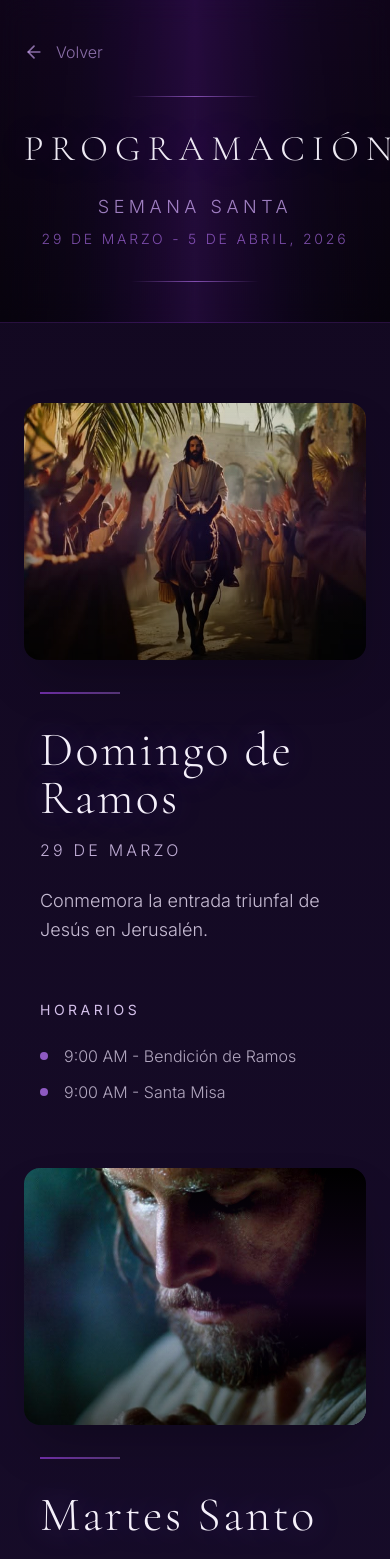
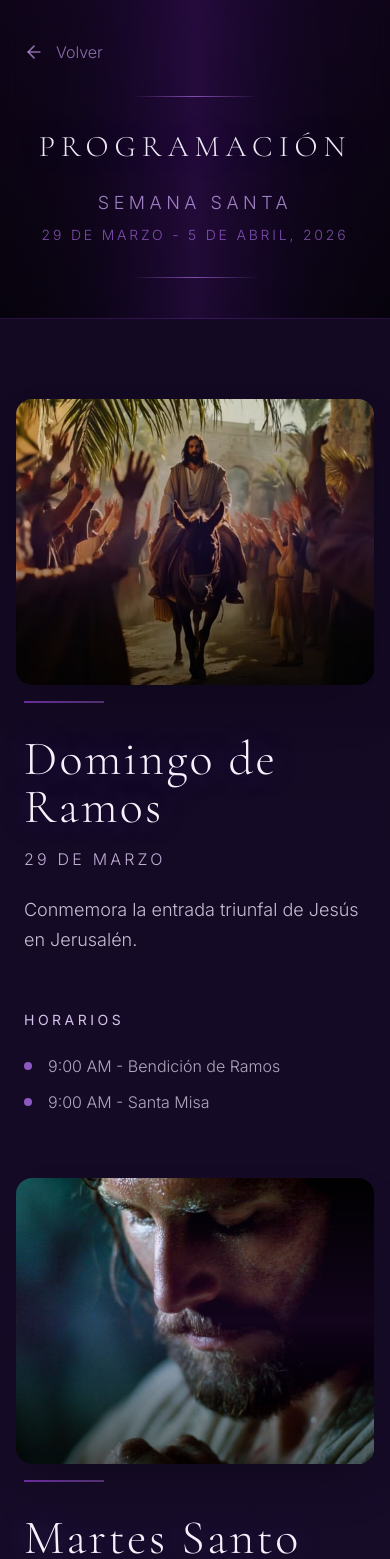
Before and after one commit to LuisHumbertoVargas/programacion_semana_santa_2026, a React (Vite) app: page /programacion in a window 390 px wide. Shown: the top 1559 px of the page. Built offline with nearby package versions, Linux system fonts and the light colour scheme.

Commit message:
Se ajusta el responsive del título y se corrige el problema de la espacio en blanco en las orillas.

```diff
--- a/src/app/components/EventCard.tsx
+++ b/src/app/components/EventCard.tsx
@@ -28,7 +28,7 @@ export function EventCard({ evento, index }: EventCardProps) {
       transition={{ duration: 0.6, delay: index * 0.1 }}
       className="relative"
     >
-      <div className={`grid md:grid-cols-2 gap-8 items-center ${
+      <div className={`grid md:grid-cols-2 gap-4 md:gap-8 items-center max-w-full ${
         index % 2 === 0 ? '' : 'md:grid-flow-dense'
       }`}>
         {/* Image */}
@@ -37,7 +37,7 @@ export function EventCard({ evento, index }: EventCardProps) {
           whileTap={{ scale: 0.98 }}
           className={`relative overflow-hidden rounded-2xl ${index % 2 === 0 ? '' : 'md:col-start-2'} shadow-2xl`}
         >
-          <div className="aspect-[4/3] relative group">
+          <div className="aspect-[5/4] relative group">
             {/* Image with enhanced effects */}
             <div className="absolute inset-0 bg-gradient-to-br to-black/5 z-10" />
             <img
@@ -54,7 +54,7 @@ export function EventCard({ evento, index }: EventCardProps) {
         </motion.div>
 
         {/* Content */}
-        <div className={`${index % 2 === 0 ? '' : 'md:col-start-1 md:row-start-1'} px-4`}>
+        <div className={`${index % 2 === 0 ? '' : 'md:col-start-1 md:row-start-1'} px-2 md:px-4`}>
           <div className="space-y-6">
             {/* Día y Fecha */}
             <div>
--- a/src/app/components/Programacion.tsx
+++ b/src/app/components/Programacion.tsx
@@ -86,7 +86,7 @@ export function Programacion() {
   const navigate = useNavigate();
 
   return (
-    <div className="min-h-screen bg-gradient-to-b from-[#120820] via-[#1a0f30] to-[#120820]">
+    <div className="min-h-screen bg-gradient-to-b from-[#120820] via-[#1a0f30] to-[#120820] overflow-x-hidden">
       {/* Header */}
       <div className="relative bg-gradient-to-r from-black/60 via-purple-900/20 to-black/60 border-b border-purple-500/20 backdrop-blur-md">
         <div className="absolute inset-0 bg-gradient-to-b from-purple-900/10 to-transparent" />
@@ -111,7 +111,7 @@ export function Programacion() {
           >
             <div className="w-32 h-[1px] bg-gradient-to-r from-transparent via-purple-400/60 to-transparent mx-auto mb-8 shadow-lg shadow-purple-400/30" />
             <h1
-              className="text-4xl sm:text-5xl md:text-6xl lg:text-7xl xl:text-8xl text-purple-50/95 mb-6 tracking-[0.15em] uppercase"
+              className="text-4xl max-[420px]:text-3xl max-[336px]:text-[1.72rem] sm:text-5xl md:text-6xl lg:text-7xl xl:text-8xl text-purple-50/95 mb-6 tracking-[0.15em] uppercase"
               style={{
                 fontFamily: 'Cormorant Garamond, serif',
                 fontWeight: 200,
@@ -133,7 +133,7 @@ export function Programacion() {
       </div>
 
       {/* Timeline */}
-      <div className="max-w-7xl mx-auto px-6 py-20">
+      <div className="max-w-7xl mx-auto px-4 sm:px-6 py-20">
         <div className="relative">
           {/* Vertical timeline line */}
           {/* <div className="absolute left-1/2 transform -translate-x-1/2 w-0.5 h-full bg-gradient-to-b from-purple-500/30 via-purple-400/20 to-purple-500/30" /> */}
```
